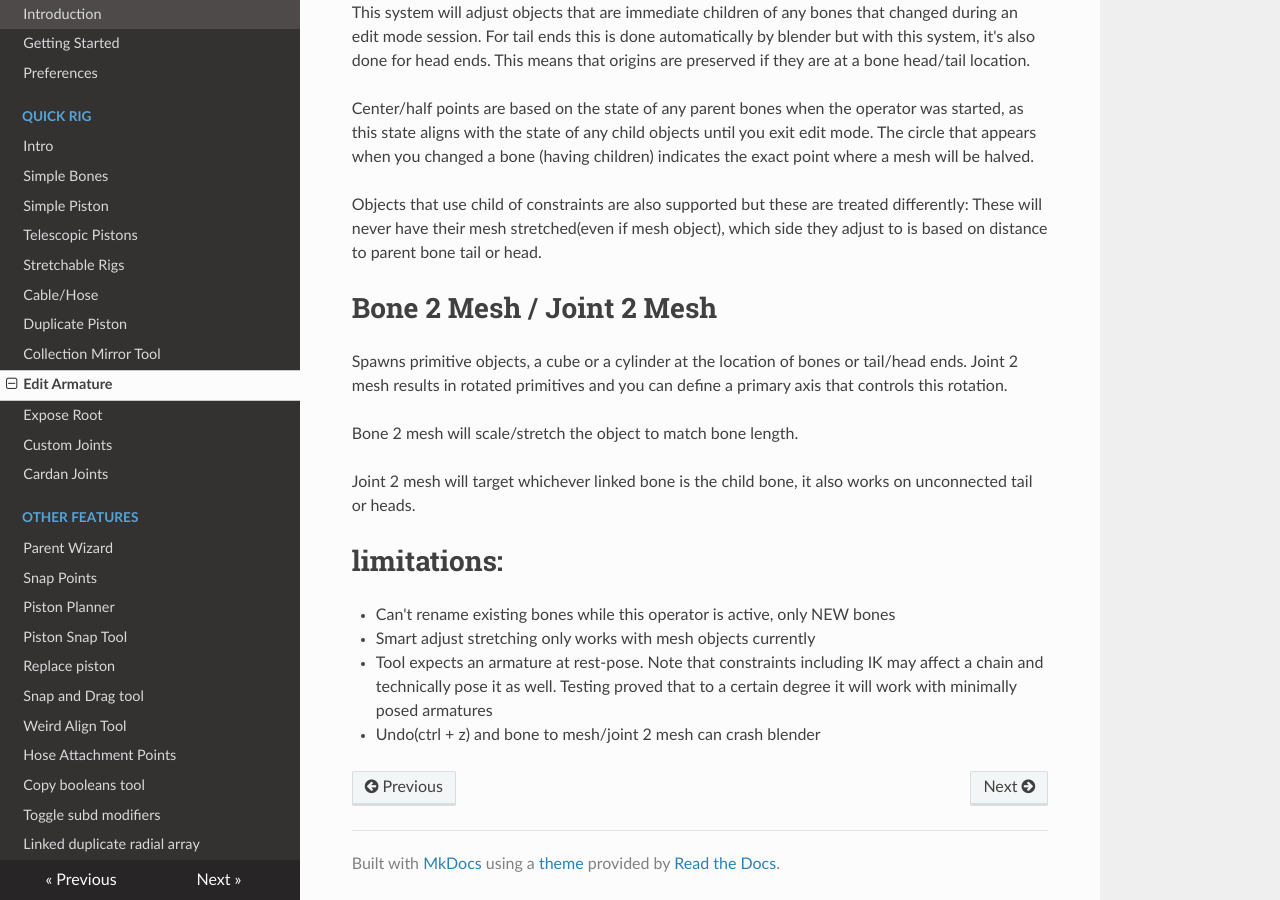
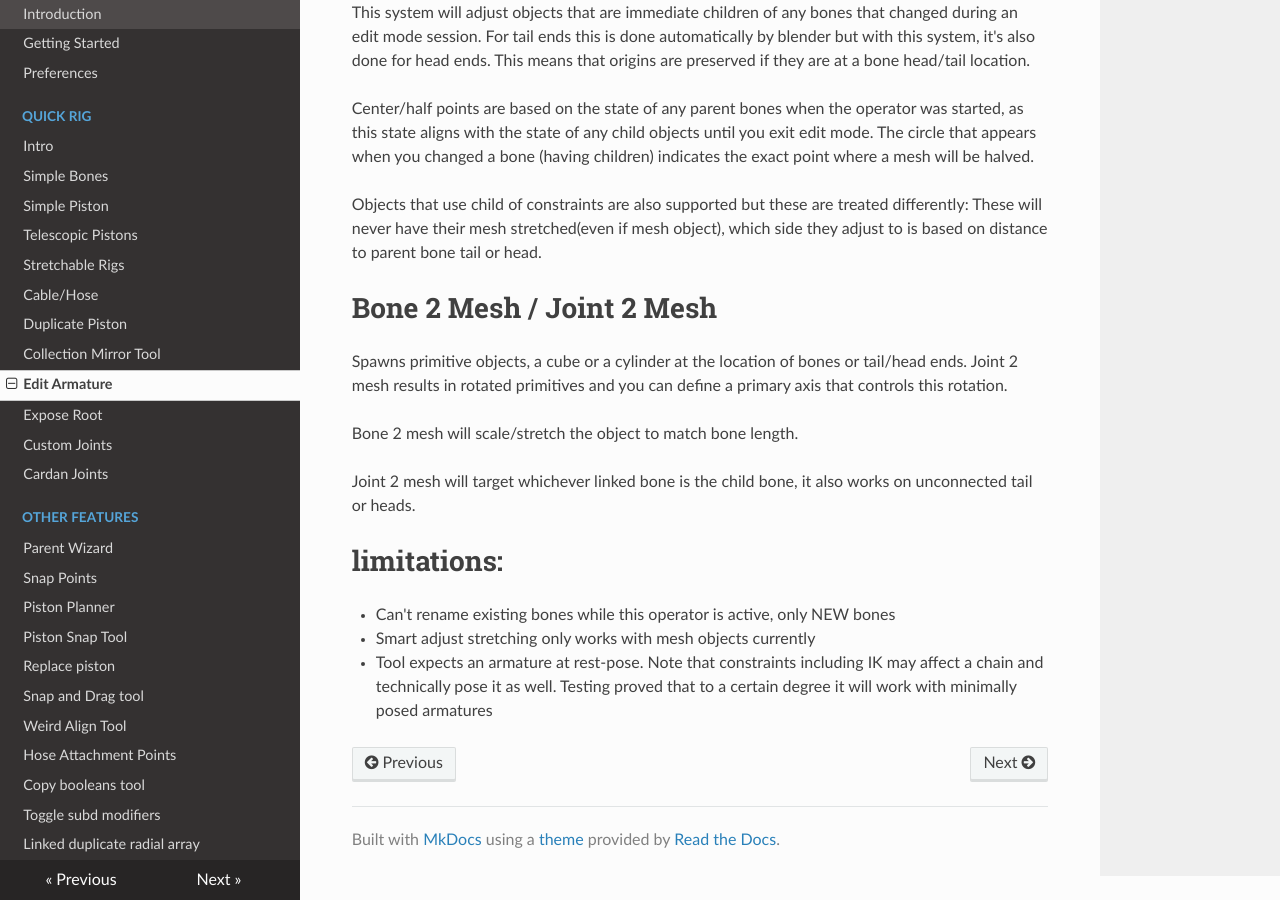
Before and after one commit to ZenderB3D/pp_docs, an MkDocs documentation site: the page built from docs/Quickrigs/editarmature.md, in a window 1280 px wide and 900 px high, scrolled down 652 px. Built offline with MkDocs 1.6.1, drawn with Linux system fonts in a browser that asks for light colours; nearby versions of some CDN libraries.

Commit message:
Update editarmature.md

```diff
--- a/docs/Quickrigs/editarmature.md
+++ b/docs/Quickrigs/editarmature.md
@@ -34,4 +34,3 @@ Joint 2 mesh will target whichever linked bone is the child bone, it also works
 * Can't rename existing bones while this operator is active, only NEW bones
 * Smart adjust stretching only works with mesh objects currently
 * Tool expects an armature at rest-pose. Note that constraints including IK may affect a chain and technically pose it as well. Testing proved that to a certain degree it will work with minimally posed armatures
-* Undo(ctrl + z) and bone to mesh/joint 2 mesh can crash blender
```
